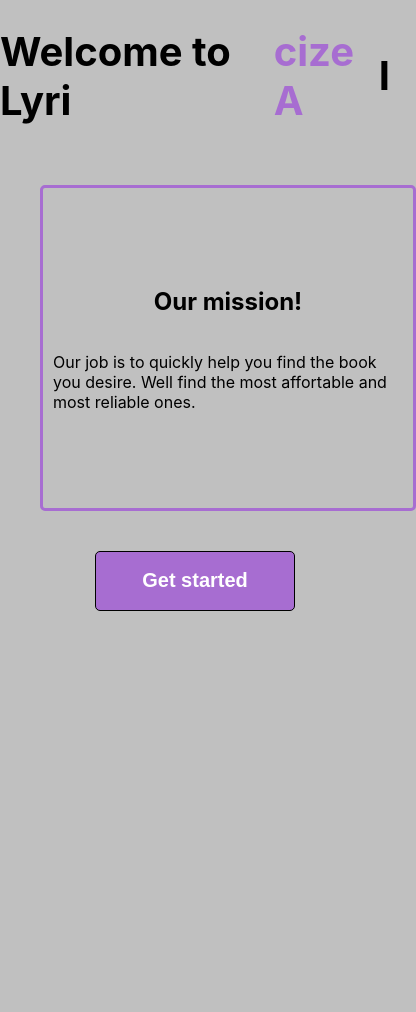
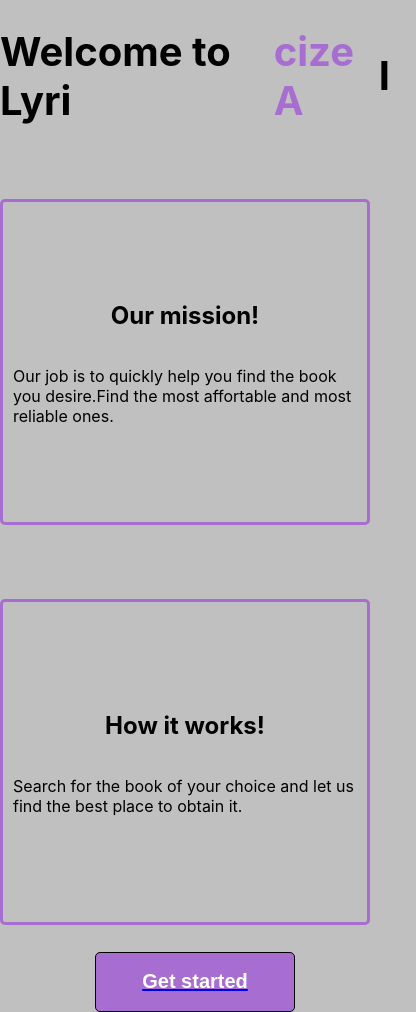
Before and after one commit to VaGamie/lyricistai, a React (Create React App) app in the folder frontend/: page / in a window 390 px wide. Shown: the whole page, 416 px wide, since content can reach past the window. Before the commit the page ends 844 px from the top, so only its background shows below. Built offline with nearby package versions, Linux system fonts and the light colour scheme.

Commit message:
I completed the home page and fixed a couple of bugs. I will fix the routing between the home page and dashboard before working on authenticaion

```diff
--- a/frontend/src/App.js
+++ b/frontend/src/App.js
@@ -218,6 +218,10 @@ class App extends Component{
 
   componentDidUpdate(){
     console.log("Content updated")
+    // reload the page
+    // make the page reload only once
+
+
 
   }
 
@@ -271,7 +275,7 @@ class App extends Component{
       <meta name="viewport" content="width=device-width, initial-scale=1.0" />
       <div
         className="menuebar">
-              <h2 className='webname_sidebar'>Lyri<span className='a_span'>cize a</span><span>i</span></h2>
+              <a className='webname_a_tag_sidebar' href='/'> <h2 className='webname_sidebar'>Lyri<span className='a_span'>cize a</span><span>i</span></h2> </a>
               <button id='search'  className='side_buttons search'  data-page='search' style={favorite_B_blocker} onClick= {(e) => { this.change_path(e.currentTarget.id); }} ><FontAwesomeIcon icon={faSearch} className='side_icon' /><span>Search</span></button>
               <button id='favorite' className='side_buttons favorite' data-page='favorite' style={favorite_B_blocker} onClick= {(e)  => { this.change_path(e.currentTarget.id)}}><FontAwesomeIcon icon={faBookmark} className='side_icon' /><span>Favorite</span></button>
               <button id='history' className='side_buttons history'  data-page='history' style={favorite_B_blocker} onClick= {(e) => { this.change_path(e.currentTarget.id)}} ><FontAwesomeIcon icon={faHistory} className='side_icon history' /><span>History</span></button>
@@ -304,7 +308,7 @@ class App extends Component{
         <meta name="viewport" content="width=device-width, initial-scale=1.0" />
 
               <div className="menuebar">
-              <h2 className='webname_sidebar'>Lyri<span className='a_span'>cize a</span><span>i</span></h2>
+              <a className='webname_a_tag_sidebar' href='/'> <h2 className='webname_sidebar'>Lyri<span className='a_span'>cize a</span><span>i</span></h2> </a>
               <button id='search'  className='side_buttons search'  data-page='search' onClick= {(e) => { this.change_path(e.currentTarget.id); }} ><FontAwesomeIcon icon={faSearch} className='side_icon' /><span>Search</span></button>
               <button id='favorite' className='side_buttons favorite' data-page='favorite'onClick= {(e)  => { this.change_path(e.currentTarget.id)}}><FontAwesomeIcon icon={faBookmark} className='side_icon' /><span>Favorite</span></button>
               <button id='history' className='side_buttons history'  data-page='history' onClick= {(e) => { this.change_path(e.currentTarget.id)}} ><FontAwesomeIcon icon={faHistory} className='side_icon history' /><span>History</span></button>
@@ -329,15 +333,7 @@ class App extends Component{
 
 
 
-                {/* <Router>
-                  <Switch>
-                    <Route exact path='/' component={Home}  />
-                    <Route path='/search' component={<Search searchforward = {this.searchRef} />} />
-                    <Route path='/favorite' component={<Favorite favoriteforward = {this.favoriteRef} detailsforward = {this.state.details}/>} />
-                    <Route path='/history' component={<History historyforward = {this.historyRef}/>} />
-                  </Switch>
 
-                </Router> */}
 
 
 
--- a/frontend/src/App.scss
+++ b/frontend/src/App.scss
@@ -161,14 +161,16 @@ body{
 
 .webname_sidebar{
     position: relative;
-    user-select: none;
-    cursor:default;
+    cursor:pointer;
+    height: 100%;
+    top: -25px;
+    width: 100%;
+    left: 0px;
+    right: 0px;
     font-size:30px;
     display: flex;
-    transition: .2s;
     align-items: center;
-    left: 20px;
-    justify-content: left;
+    justify-content: center;
 }
 
 // styling the website's name but for the home page
@@ -180,6 +182,17 @@ body{
     align-items: center;
     justify-content: center;
 
+}
+
+.webname_a_tag_sidebar{
+    left: 10px;
+    position: relative;
+    width: 70%;
+    height: 50px;
+    align-items: center;
+    justify-content: center;
+    text-decoration: none;
+    color: black;
 }
 
 // (innerwrap) is what each page will have in common
@@ -349,16 +362,43 @@ body{
         width:calc(100% - $size_when_screen_short);
 
     }
+
 }
-@media (width <= 670px){
-    .webname_sidebar{
-        font-size: 25px;
-        left: 6px;
+
+
+@media (width <= 850px){
+    .webname_a_tag_sidebar{
+        width: 85%;
+    }
+
+}
+
+@media (width <= 800px){
+    .webname_a_tag_sidebar{
+        width: 90%;
     }
 }
 
-@media (width <= 440px){
-    .webname_sidebar{
-        left: 3px;
+@media (width <= 670px){
+    .webname_a_tag_sidebar{
+        font-size: 25px;
+        left: 0px;
+        width: 95%;
     }
 }
+
+
+@media (width <= 605px){
+    .webname_a_tag_sidebar{
+        font-size: 20px;
+        left: 0px;
+        width: 100%;
+    }
+}
+
+@media (width <= 570px){
+    .webname_sidebar{
+        left: 0;
+        font-size: 24px;
+    }
+}
--- a/frontend/src/WebComponents/Home.scss
+++ b/frontend/src/WebComponents/Home.scss
@@ -10,7 +10,7 @@ body{
     //center the button
     margin-left: auto;
     margin-right: auto;
-    position: relative;
+    position: relatsive;
     width: 200px;
     height: 60px;
     background-color: #a76dd1;
@@ -34,6 +34,22 @@ body{
 
 
 
+// styling boxes
+
+.home_page_boxes_div{
+    position: relative;
+    display: flex;
+    flex-direction: row;
+    flex-wrap: wrap;
+    // background-color: red;
+    width: 100%;
+    height: 400px;
+    align-items: center;
+    justify-content:center;
+
+}
+
+
 // styling 'our mission' box
 
 .our_mission_div{
@@ -42,16 +58,38 @@ body{
     flex-direction: column;
     width: 350px;
     height: 300px;
-    left: 40px;
+    margin-right: 20px;
     top: 10px;
     padding: 10px;
     border: 3px solid #a76dd1;
     border-radius: 5px;
-    margin-top: 50px;
-    margin-bottom: 50px;
     justify-content: center;
     align-items: center;
 }
+
+
+// styling 'how it works' box
+
+.how_it_works_div{
+    position: relative;
+    display: flex;
+    flex-direction: column;
+    width: 350px;
+    height: 300px;
+    // put it at the further right of the screen
+    right: 20px;
+    top: 10px;
+    padding: 10px;
+    border: 3px solid #a76dd1;
+    border-radius: 5px;
+    margin-left: 20px;
+    justify-content: center;
+    align-items: center;
+
+
+}
+
+
 
 @keyframes before_animation {
     from{
@@ -61,3 +99,17 @@ body{
         background-color: #a76dd1;
     }
 }
+
+@media (max-width: 800px) {
+    .home_page_boxes_div{
+        height: 800px;
+    }
+    .our_mission_div{
+        margin-top: 0px;
+        margin-bottom: 0px;
+    }
+    .how_it_works_div{
+        margin-top: 0px;
+        margin-bottom: 0px;
+    }
+}
--- a/frontend/src/WebComponents/home.js
+++ b/frontend/src/WebComponents/home.js
@@ -9,21 +9,32 @@ class Home extends React.Component{
 
     sendtodashboard = () => {
       console.log('sending to dashboard');
-      this.props.history.push('/dashboard');
+      this.props.history.push({
+        pathname: '/dashboard',
+        state: 'search'
+
+      });
     }
 
 
   render(){
     return(
-      <div>
+      <div className='home_page_div'>
           <h1 className='webname_sidebar_for_home_page'>Welcome to Lyri<span className='a_span'>cize A</span><span>I</span></h1>
 
-          <div className='our_mission_div' >
-            <h2 className='our_mission_text'>Our mission!</h2>
-            <p>Our job is to quickly help you find the book you desire. Well find the most affortable and most reliable ones.</p>
+          <div className='home_page_boxes_div'>
+            <div className='our_mission_div' >
+              <h2 className='our_mission_text'>Our mission!</h2>
+              <p>Our job is to quickly help you find the book you desire.Find the most affortable and most reliable ones.</p>
+            </div>
+            <div className = 'how_it_works_div'>
+              <h2 className='how_it_works_text'>How it works!</h2>
+              <p>Search for the book of your choice and let us find the best place to obtain it. </p>
+            </div>
           </div>
 
-          <button onClick={this.sendtodashboard} className='get_started_button'>Get started</button>
+
+          <a href='/dashboard/search'><button  className='get_started_button'>Get started</button></a>
 
       </div>
     )
```
